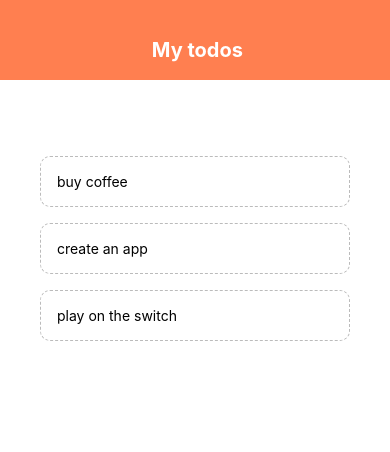
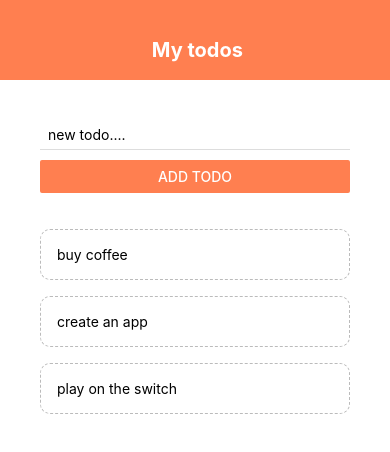
Before and after one commit to zeycoder/ReactNativeExercises, a React Native app in the folder proje2/: screen / in a window 390 px wide. Shown: the top 452 px of the page. Built offline with nearby package versions, Linux system fonts and the light colour scheme.

Commit message:
added 'add todo'

```diff
--- a/proje2/App.js
+++ b/proje2/App.js
@@ -3,7 +3,7 @@
 import { StyleSheet, Text, View, FlatList } from 'react-native';
 import Header from './components/header'
 import TodoItem from './components/todoItem';
-
+import AddTodo from './components/addTodo';
 
 export default function App() {
 
@@ -19,11 +19,20 @@
     });
   }
 
+  const submitHandler = (text) => {
+    setTodos((prevTodos) => {
+      return [
+        { text: text, key: Math.random().toString() },
+        ...prevTodos
+      ];
+    })
+  }
+
   return (
     <View style={styles.container}>
       <Header/>
       <View style={styles.content}>
-        {/*to form */}
+        <AddTodo submitHandler={submitHandler}/>
         <View style={styles.list}>
           <FlatList
             data={todos}
--- /dev/null
+++ b/proje2/components/addTodo.js
@@ -0,0 +1,31 @@
+import React, { useState } from 'react';
+import { StyleSheet, Text, View, TextInput, Button } from 'react-native';
+
+export default function AddTodo({submitHandler}){
+
+    const [text, setText] = useState('');
+
+    const changeHandler = (val) => {
+        setText(val)
+    }
+
+    return(
+        <View>
+            <TextInput
+                style={styles.input}
+                placeholder='new todo....'
+                onChangeText={changeHandler}
+            />
+            <Button onPress={ () => submitHandler(text)} title='add todo' color={'coral'} />
+        </View>
+    )
+}
+const styles = StyleSheet.create({
+    input: {
+        marginBottom:10,
+        paddingHorizontal:8,
+        paddingVertical:6,
+        borderBottomWidth:1,
+        borderBottomColor:'#ddd'
+    },
+})
```
